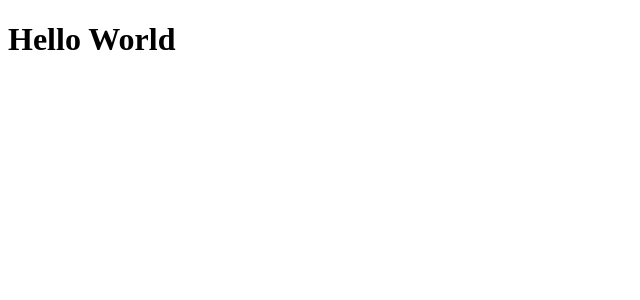
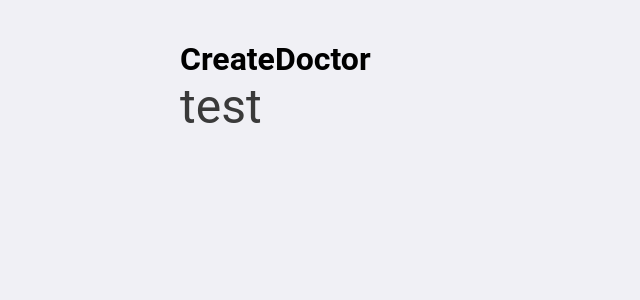
Before and after one commit to NelsonCarvalhoJr/doctor-crud-gcb, a React (Create React App) app in the folder frontend/: page /create in a window 1280 px wide. Shown: the top 300 px of the page, without its empty margins (0-640 px from the left). Built offline with nearby package versions, Linux system fonts and the light colour scheme.

Commit message:
Create Global Style

```diff
--- a/frontend/package.json
+++ b/frontend/package.json
@@ -14,6 +14,7 @@
     "react-dom": "^17.0.1",
     "react-router-dom": "^5.2.0",
     "react-scripts": "4.0.2",
+    "styled-components": "^5.2.1",
     "typescript": "^4.1.2",
     "web-vitals": "^1.0.1"
   },
@@ -36,6 +37,8 @@
     ]
   },
   "devDependencies": {
+    "@types/react-router-dom": "^5.1.7",
+    "@types/styled-components": "^5.1.7",
     "@typescript-eslint/eslint-plugin": "^4.14.2",
     "@typescript-eslint/parser": "^4.14.2",
     "eslint": "^7.19.0",
--- a/frontend/src/App.tsx
+++ b/frontend/src/App.tsx
@@ -1,9 +1,16 @@
 import React from 'react';
+import { BrowserRouter } from 'react-router-dom';
 
-const App: React.FC = () => {
-  return (
-    <h1>Hello World</h1>
-  )
-}
+import Routes from './routes';
+import GlobalStyle from './styles/global';
+
+const App: React.FC = () => (
+  <>
+    <BrowserRouter>
+      <Routes />
+    </BrowserRouter>
+    <GlobalStyle />
+  </>
+);
 
 export default App;
--- /dev/null
+++ b/frontend/src/pages/CreateDoctor/index.tsx
@@ -0,0 +1,11 @@
+import React from 'react';
+import { Example } from './styles';
+
+const CreateDoctor: React.FC = () => (
+  <>
+    <h1>CreateDoctor</h1>
+    <Example>test</Example>
+  </>
+);
+
+export default CreateDoctor;
--- /dev/null
+++ b/frontend/src/pages/CreateDoctor/styles.ts
@@ -0,0 +1,6 @@
+import styled from 'styled-components';
+
+export const Example = styled.p`
+  font-size: 48px;
+  color: #3a3a3a;
+`;
--- /dev/null
+++ b/frontend/src/pages/Home/index.tsx
@@ -0,0 +1,12 @@
+import React from 'react';
+import { Link } from 'react-router-dom';
+
+const Home: React.FC = () => (
+  <>
+    <h1>Home</h1>
+    <Link to="create">Create</Link>
+    <Link to="update/1">Update 1</Link>
+  </>
+);
+
+export default Home;
--- /dev/null
+++ b/frontend/src/pages/UpdateDoctor/index.tsx
@@ -0,0 +1,5 @@
+import React from 'react';
+
+const UpdateDoctor: React.FC = () => <h1>UpdateDoctor</h1>;
+
+export default UpdateDoctor;
--- /dev/null
+++ b/frontend/src/routes/index.tsx
@@ -0,0 +1,16 @@
+import React from 'react';
+import { Switch, Route } from 'react-router-dom';
+
+import Home from '../pages/Home';
+import CreateDoctor from '../pages/CreateDoctor';
+import UpdateDoctor from '../pages/UpdateDoctor';
+
+const Routes: React.FC = () => (
+  <Switch>
+    <Route path="/" exact component={Home} />
+    <Route path="/create" exact component={CreateDoctor} />
+    <Route path="/update/:id" component={UpdateDoctor} />
+  </Switch>
+);
+
+export default Routes;
--- /dev/null
+++ b/frontend/src/styles/global.ts
@@ -0,0 +1,29 @@
+import { createGlobalStyle } from 'styled-components';
+
+export default createGlobalStyle`
+  * {
+    margin: 0;
+    padding: 0;
+    outline: 0;
+    box-sizing: border-box;
+  }
+
+  body {
+    background: #F0F0F5;
+    -webkit-font-smoothing: antialiazed;
+  }
+
+  body, input, button {
+    font: 16px Roboto, sans-serif ;
+  }
+
+  #root {
+    max-width: 960px;
+    margin: 0 auto;
+    padding: 40px 20px;
+  }
+
+  button {
+    cursor: pointer;
+  }
+`;
```
Also changed, not shown: frontend/.eslintrc.json, 1 other file (tests, documents, lock files or other folders).
